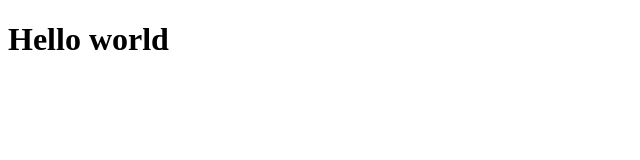
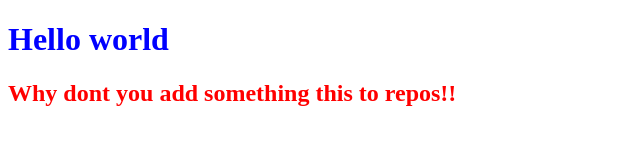
Before and after one commit to mayasingh2711/hello-World, a plain HTML site: page index.html in a window 1280 px wide. Shown: the whole page, without its empty margins (0-640 px from the left). Drawn offline with Linux system fonts and the light colour scheme.

Commit message:
Update index.html

```diff
--- a/index.html
+++ b/index.html
@@ -4,8 +4,17 @@
     <meta charset="UTF-8">
     <meta name="viewport" content="width=device-width, initial-scale=1.0">
     <title>hello world</title>
+    <style>
+        h1{
+            color:blue;
+        }
+        h2{
+        color:red
+        }
+    </style>
 </head>
 <body>
     <H1>Hello world</H1>
+    <h2>Why dont you add something this to repos!!</h2>
 </body>
 </html>
```
